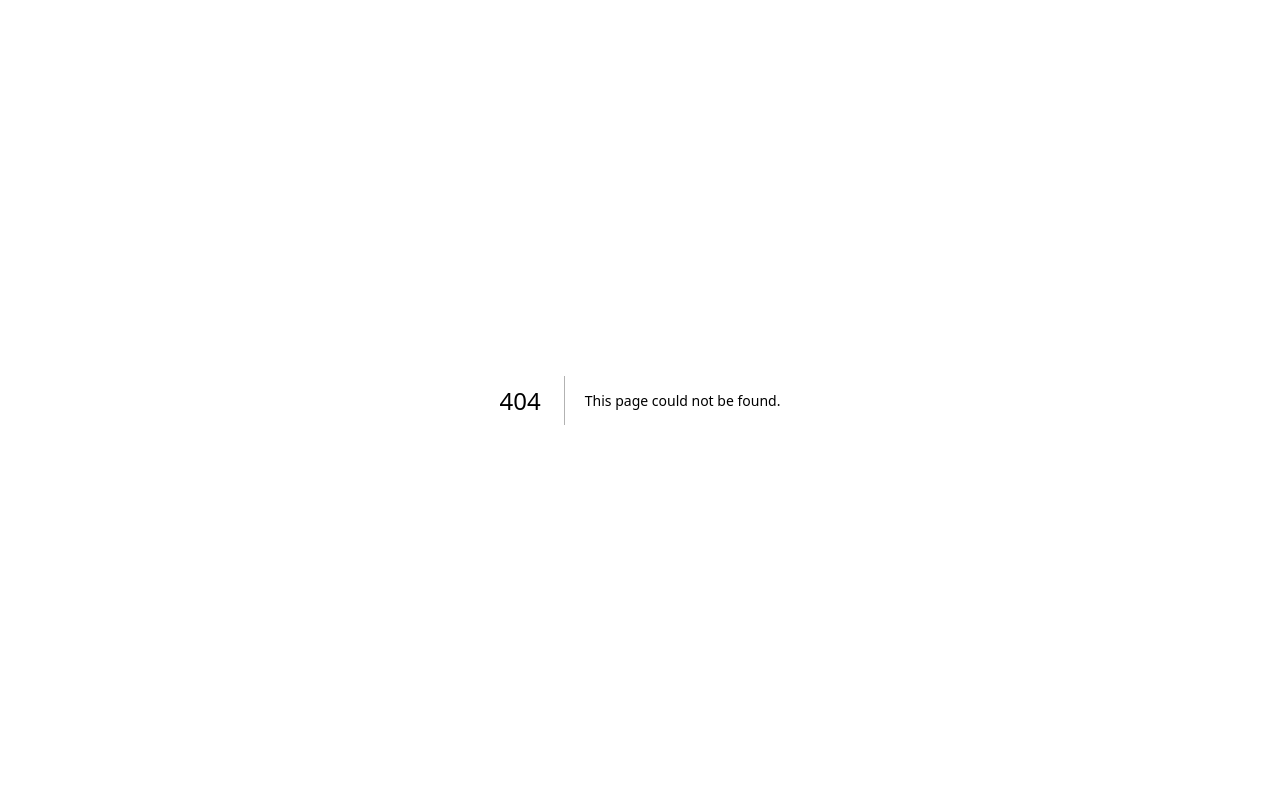
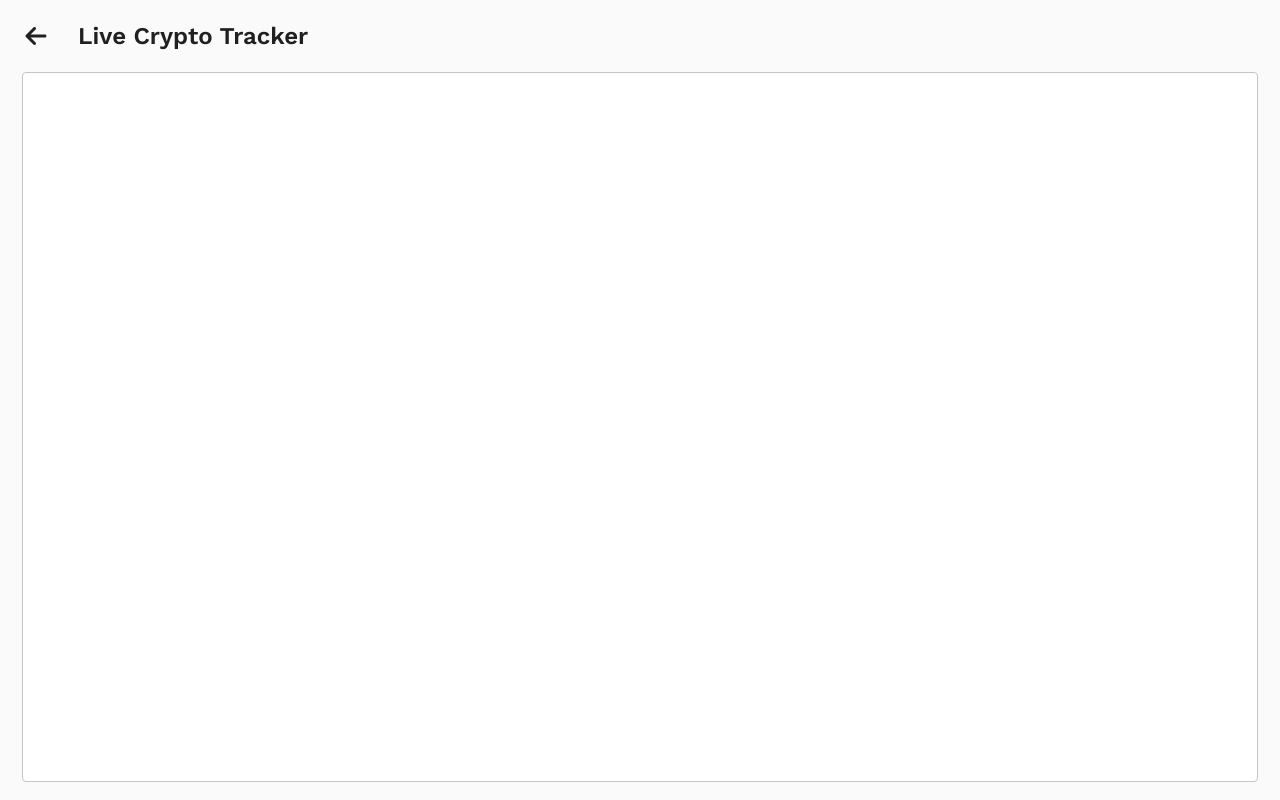
Before and after one commit to Niten001/live_crypto_tracker, a Next.js app: page /chart in a window 1280 px wide. Before the commit this address had no page. Built offline with nearby package versions, Linux system fonts and the light colour scheme.

Commit message:
Add basic layout to home and chart pages

```diff
--- a/package.json
+++ b/package.json
@@ -10,6 +10,9 @@
     "lint": "next lint"
   },
   "dependencies": {
+    "@fortawesome/fontawesome-svg-core": "^6.2.1",
+    "@fortawesome/free-solid-svg-icons": "^6.2.1",
+    "@fortawesome/react-fontawesome": "^0.2.0",
     "@reduxjs/toolkit": "^1.9.0",
     "@types/node": "18.11.9",
     "@types/react": "18.0.25",
--- /dev/null
+++ b/src/components/Button/index.ts
@@ -0,0 +1,3 @@
+import Button from './Button';
+
+export default Button;
--- /dev/null
+++ b/src/components/Header/Header.module.css
@@ -0,0 +1,33 @@
+.header {
+  align-content: center;
+  column-gap: 16px;
+  display: grid;
+  grid-auto-columns: max-content auto;
+  grid-auto-flow: column;
+  padding: 16px;
+  width: 100%;
+}
+
+.header > * {
+  align-content: center;
+  display: grid;
+  line-height: normal;
+  margin: unset;
+  padding: 6px;
+  font-weight: 600;
+}
+
+.header .navButton {
+  border-radius: 50%;
+  cursor: pointer;
+  padding: 8px;
+}
+
+.header .navButton:hover {
+  background-color: rgba(125, 125, 125, 0.25);
+}
+
+.header .icon {
+  height: 1.5em;
+  width: 1.5em;
+}
--- /dev/null
+++ b/src/components/Header/Header.tsx
@@ -0,0 +1,16 @@
+import { FontAwesomeIcon } from '@fortawesome/react-fontawesome';
+import { faArrowLeft, faHeart } from '@fortawesome/free-solid-svg-icons';
+
+import { AppConfig } from '../../data/config';
+import styles from './Header.module.css';
+
+export default function Header({ navRoute }: {
+  navRoute?: string;
+}) {
+  return (<header className={styles.header}>
+    {navRoute ? <div className={styles.navButton} onClick={() => window.location.assign(navRoute)}>
+      <FontAwesomeIcon icon={faArrowLeft} className={styles.icon}></FontAwesomeIcon>
+    </div> : <></>}
+    <h2>{AppConfig.title}</h2>
+  </header>);
+}
--- /dev/null
+++ b/src/components/Header/index.ts
@@ -0,0 +1,3 @@
+import Header from "./Header";
+
+export default Header;
--- /dev/null
+++ b/src/pages/chart.tsx
@@ -0,0 +1,20 @@
+import Head from 'next/head';
+
+import Header from '../components/Header';
+import { AppConfig } from '../data/config';
+import styles from '../styles/Chart.module.css';
+
+export default function Chart() {
+  return (<>
+    <Head>
+      <meta name="title" content={`${AppConfig.title ?? ""}${AppConfig.title ?? " - "}Chart`} />
+      <title>{`${AppConfig.title ?? ""}${AppConfig.title ? " - " : ""}Chart`}</title>
+    </Head>
+    <main className={styles.container}>
+      <Header navRoute="/" />
+      <section className={styles.chartSection}>
+        <div className={styles.chartArea}></div>
+      </section>
+    </main>
+  </>);
+}
--- /dev/null
+++ b/src/styles/Chart.module.css
@@ -0,0 +1,24 @@
+.container {
+  display: grid;
+  grid-template-rows: max-content auto;
+  height: 100vh;
+  overflow: hidden;
+}
+
+.chartSection {
+  display: grid;
+  align-content: center;
+  justify-content: center;
+  padding: 22px;
+  padding-top: 0;
+}
+
+.chartArea {
+  background-color: var(--component-background);
+  border: solid 1px var(--border-color);
+  border-radius: 4px;
+  height: calc(100vh - 66px - 1.5em);
+  max-height: 800px;
+  max-width: 1600px;
+  width: calc(100vw - 44px);
+}
--- a/src/styles/Home.module.css
+++ b/src/styles/Home.module.css
@@ -0,0 +1,14 @@
+.container {
+  display: grid;
+  grid-template-rows: max-content auto;
+  height: 100vh;
+  overflow: hidden;
+}
+
+.form {
+  align-content: center;
+  display: grid;
+  grid-template-columns: minmax(max-content, 100vw);
+  justify-items: center;
+  padding: 16px;
+}
--- a/src/styles/globals.css
+++ b/src/styles/globals.css
@@ -9,6 +9,13 @@
   --danger-color: #D82D30;
   --light-color: #FAFAFA;
   --dark-color: #202020;
+
+  --button-color: var(--primary-color);
+  --button-hover-color: #1A70E132;
+
+  --border-color: #C4C4C4;
+
+  --component-background: white;
 }
 
 html,
```
Also changed, not shown: src/components/Button/Button.module.css (added, +17 -0 lines), src/components/Button/Button.tsx (added, +9 -0 lines), src/pages/index.tsx (+11 -3 lines), 1 other file (tests, documents, lock files or other folders).
